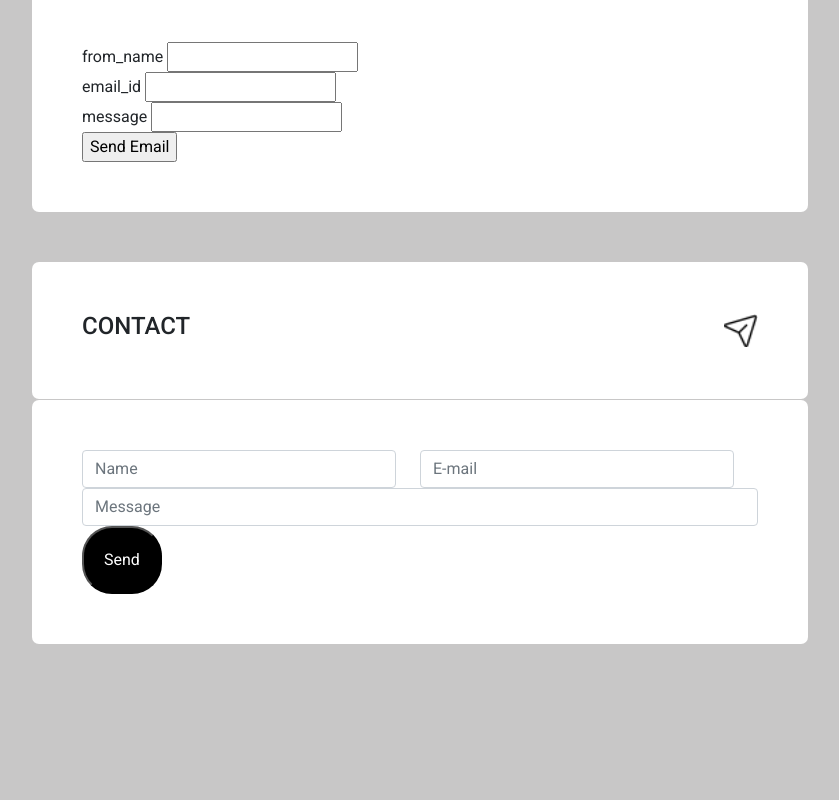
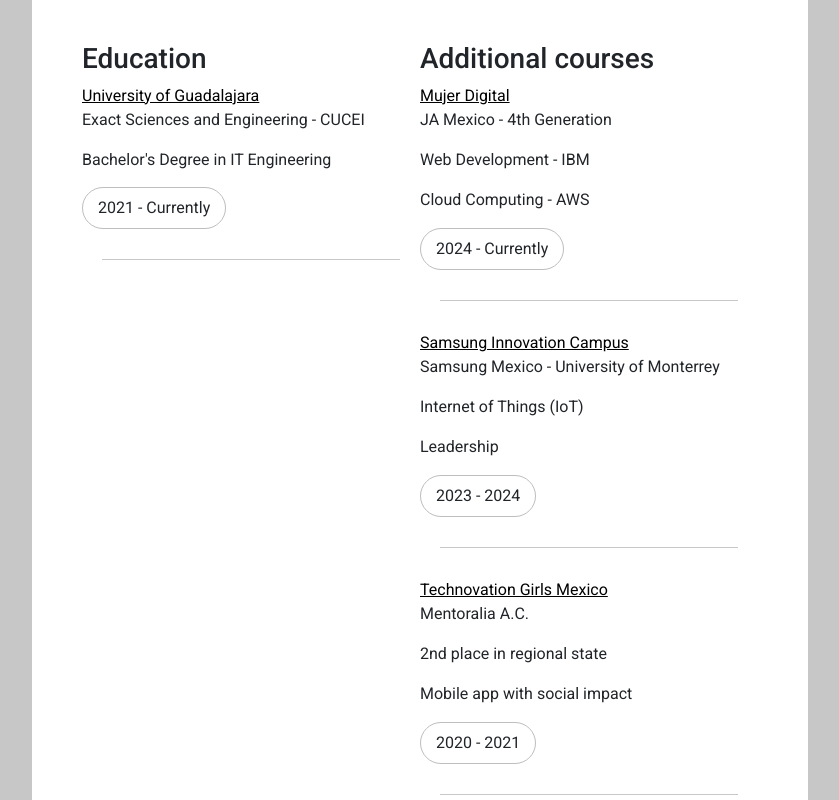
Before and after one commit to Nelly5469/portafolio, a plain HTML site: page index.html in a window 1280 px wide. Shown: the part 720-1520 px from the top of the page, without its empty margins (220-1059 px from the left). Before the commit the page ends 1364 px from the top, so only its background shows below. Drawn offline with nearby package versions, Linux system fonts and the light colour scheme; a web font is replaced by a local one.

Commit message:
primer commit

```diff
--- a/index.html
+++ b/index.html
@@ -29,7 +29,9 @@
                     innovation, creativity, and precision</p>
                 <div>
                     <button class="btn-black">WORK</button>
-                    <button class="btn-lined">CV DOWNLOAD</button>
+                    <a href="./files/Profile.pdf" download="cv_nelly">
+                        <button class="btn-lined">CV DOWNLOAD</button>
+                    </a>
                 </div>
             </div>
         </div>
@@ -46,43 +48,56 @@
             <img class="item" src="" alt="icono">
         </div>
         <div class="section">
-            <!-- copiar el id y el name de los inputs a la parte final -->
-            <form id="form">
-                <div class="field">
-                    <label for="from_name">from_name</label>
-                    <input type="text" name="from_name" id="from_name">
-                </div>
-                <div class="field">
-                    <label for="email_id">email_id</label>
-                    <input type="text" name="email_id" id="email_id">
-                </div>
-                <div class="field">
-                    <label for="message">message</label>
-                    <input type="text" name="message" id="message">
-                </div>
+            <div class="subsection">
+                <h3>Education</h3>
+                <a href="https://www.udg.mx/en?q=es" class="link-edu">University of Guadalajara</a>
+                <p>Exact Sciences and Engineering - CUCEI</p>
+                <p style="margin: 0px 0px 15px;">Bachelor's Degree in IT Engineering</p>
+                <div class="edu-year">2021 - Currently</div>
+                <hr>
+            </div>
+            <div class="subsection">
+                <h3>Additional courses</h3>
+                    <a href="https://www.jamexico.org.mx/programasmx/mujer-digital" class="link-edu">Mujer Digital</a>
+                    <p>JA Mexico - 4th Generation</p>
+                    <p>Web Development - IBM</p>
+                    <p>Cloud Computing - AWS</p>
+                    <div class="edu-year">2024 - Currently</div>
+                    <hr>
+                    <a href="https://samsunginnovationcampus.udem.edu.mx/" class="link-edu">Samsung Innovation Campus</a>
+                    <p>Samsung Mexico - University of Monterrey</p>
+                    <p>Internet of Things (IoT)</p>
+                    <p>Leadership</p>
+                    <div class="edu-year">2023 - 2024</div>
+                    <hr>
+                    <a href="https://technovationmx.org/" class="link-edu">Technovation Girls Mexico</a>
+                    <p>Mentoralia A.C.</p>
+                    <p>2nd place in regional state</p>
+                    <p>Mobile app with social impact</p>
+                    <div class="edu-year">2020 - 2021</div>
+                    <hr>
+            </div>
+        </div>
 
-                <input type="submit" id="button" value="Send Email">
-            </form>
-        </div>
         <div class="footer">
             <div class="section subtitle">
                 <h1>CONTACT</h1>
                 <img src="./imgs/contact-icon.png" alt="contact icon" class="icon">
             </div>
             <div class="section">
-                <form action="">
+                <form id="form" action="">
                     <!-- luce recargado a la izquierda -->
                     <div class="upper-form row">
                         <div class="col-12 col-md-6">
-                            <input type="text" name="" id="" placeholder="Name" class="form-control">
+                            <input type="text" name="from_name" id="from_name" placeholder="Name" class="form-control">
                         </div>
                         <div class="col-12 col-md-6">
-                            <input type="email" name="" id="" placeholder="E-mail" class="form-control">
+                            <input type="email" name="email_id" id="email_id" placeholder="E-mail" class="form-control">
                         </div>
                     </div>
                     <div class="message-section">
-                        <input type="text" name="" id="" placeholder="Message" class="form-control">
-                        <input type="submit" value="Send" class="btn-black">
+                        <input type="text" name="message" id="message" placeholder="Message" class="form-control">
+                        <input type="submit" value="Send" class="btn-black" id="button">
                     </div>
                 </form>
             </div>
--- a/style.css
+++ b/style.css
@@ -120,3 +120,17 @@ form {
 .upper-form{
     width: 100%;
 }
+
+.link-edu{
+    color: black;
+}
+.edu-year{
+    border: 1px solid rgb(191, 189, 189);
+    border-radius: 30px;
+    padding: 8px 15px;
+    display: inline-block;
+}
+
+hr{
+    margin: 30px 20px;
+}
```
Also changed, not shown: cv-download.js (added), 1 other file.
